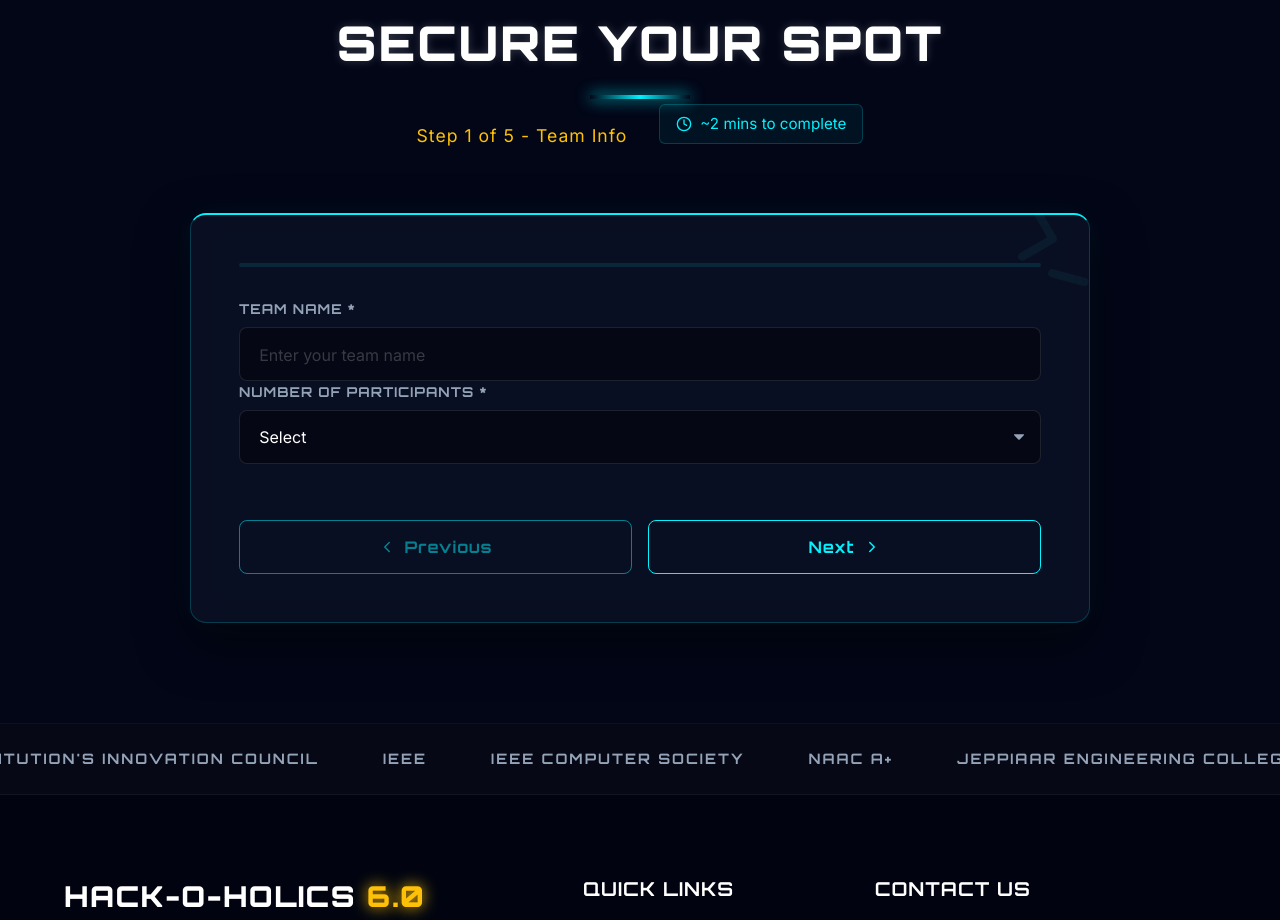
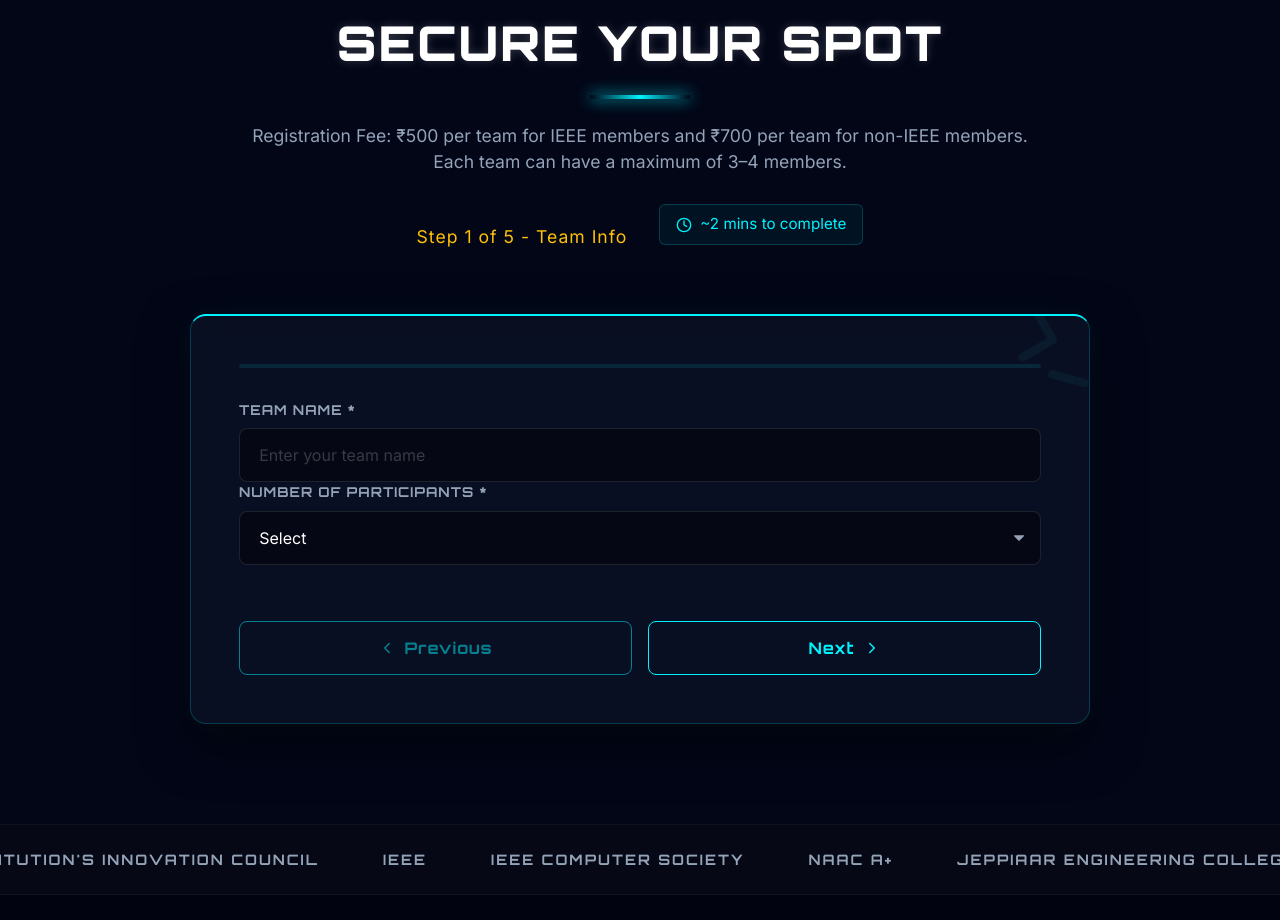
Before and after one commit to PRIYANKA075/HOH, a React (Vite) app: page / in a window 1280 px wide. Shown: the part 3240-4160 px from the top of the page. Built offline with nearby package versions, Linux system fonts and the light colour scheme.

Commit message:
Update registration section info

```diff
--- a/src/components/RegistrationSection.tsx
+++ b/src/components/RegistrationSection.tsx
@@ -314,6 +314,9 @@ const RegistrationSection: React.FC = () => {
                             >
                                    <h2 className="section-title">SECURE YOUR SPOT</h2>
                                    <div className="title-underline"></div>
+                                   <p style={{ color: 'var(--text-muted)', fontSize: '1.1rem', textAlign: 'center', margin: '1.5rem auto', maxWidth: '800px', lineHeight: '1.5' }}>
+                                          Registration Fee: ₹500 per team for IEEE members and ₹700 per team for non-IEEE members. Each team can have a maximum of 3–4 members.
+                                   </p>
                                    <div className="step-header">
                                           <p className="reg-subtitle mt-4">Step {currentStep} of 5 - {['Team Info', 'Team Members', 'Details', 'Payment', 'Review'][currentStep - 1]}</p>
                                           <div className="estimated-time">
```
